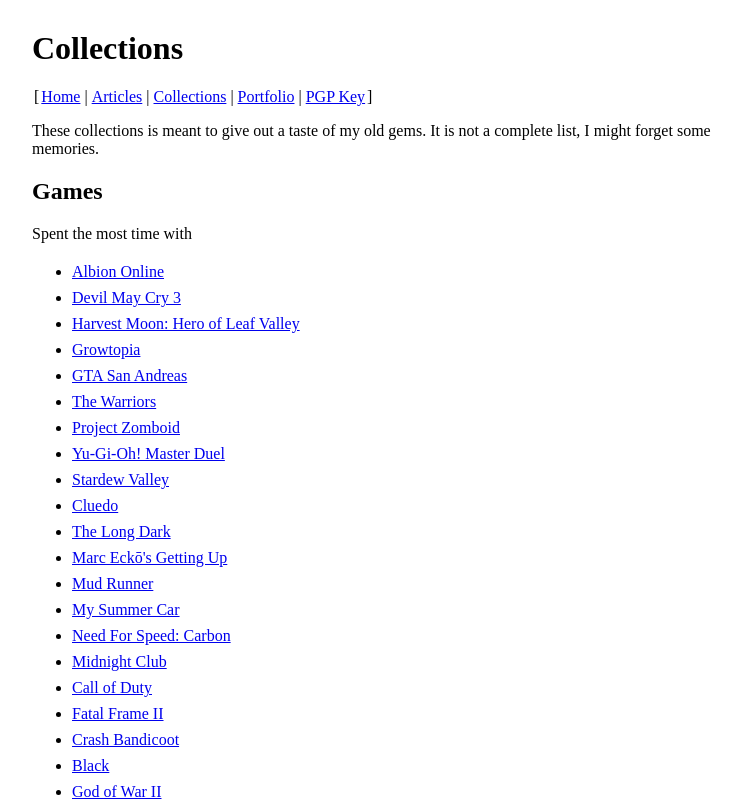
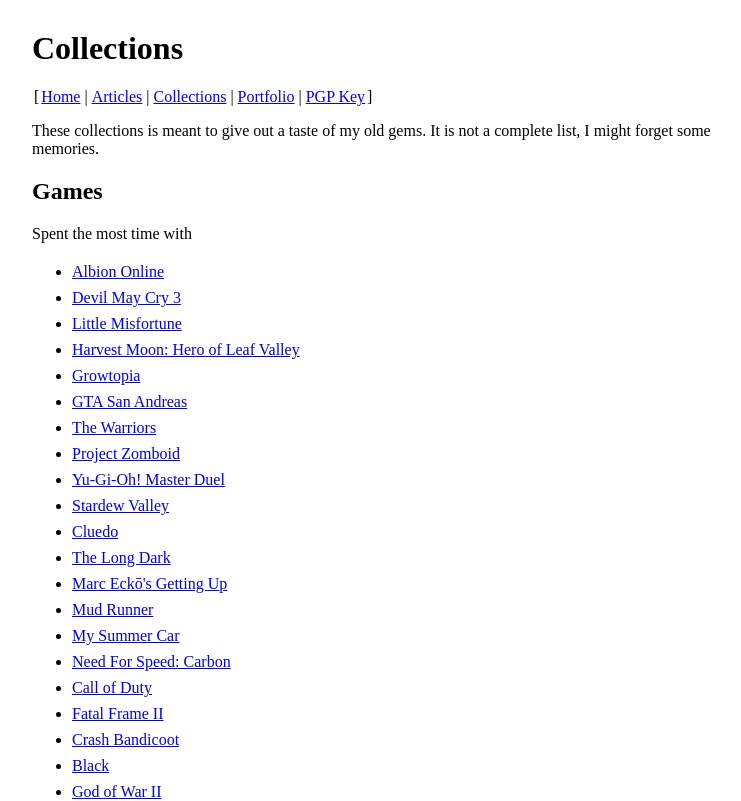
Before and after one commit to youkwhd/youkwhd.com, a Next.js app: page /collections in a window 1280 px wide. Shown: the top 801 px of the page, without its empty margins (248-989 px from the left). Built offline with nearby package versions, Linux system fonts and the light colour scheme.

Commit message:
chore: remove/add items

```diff
--- a/src/pages/collections/index.tsx
+++ b/src/pages/collections/index.tsx
@@ -10,6 +10,7 @@ const data = {
     games: [
         "Albion Online",
         "Devil May Cry 3",
+        "Little Misfortune",
         "Harvest Moon: Hero of Leaf Valley",
         "Growtopia",
         "GTA San Andreas",
@@ -23,7 +24,6 @@ const data = {
         "Mud Runner",
         "My Summer Car",
         "Need For Speed: Carbon",
-        "Midnight Club",
         "Call of Duty",
         "Fatal Frame II",
         "Crash Bandicoot",
```
